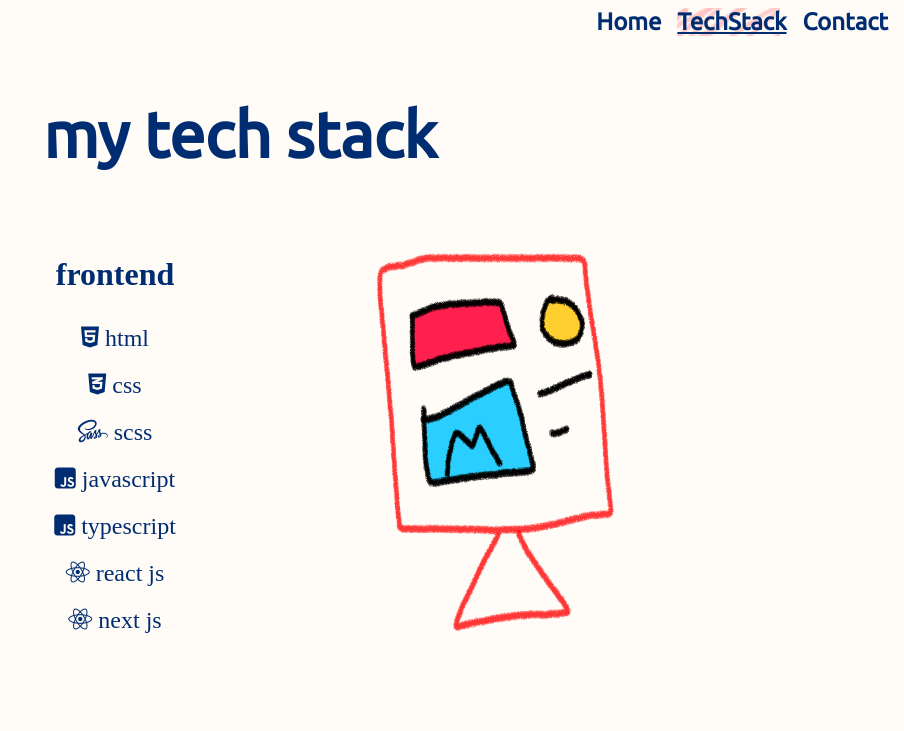
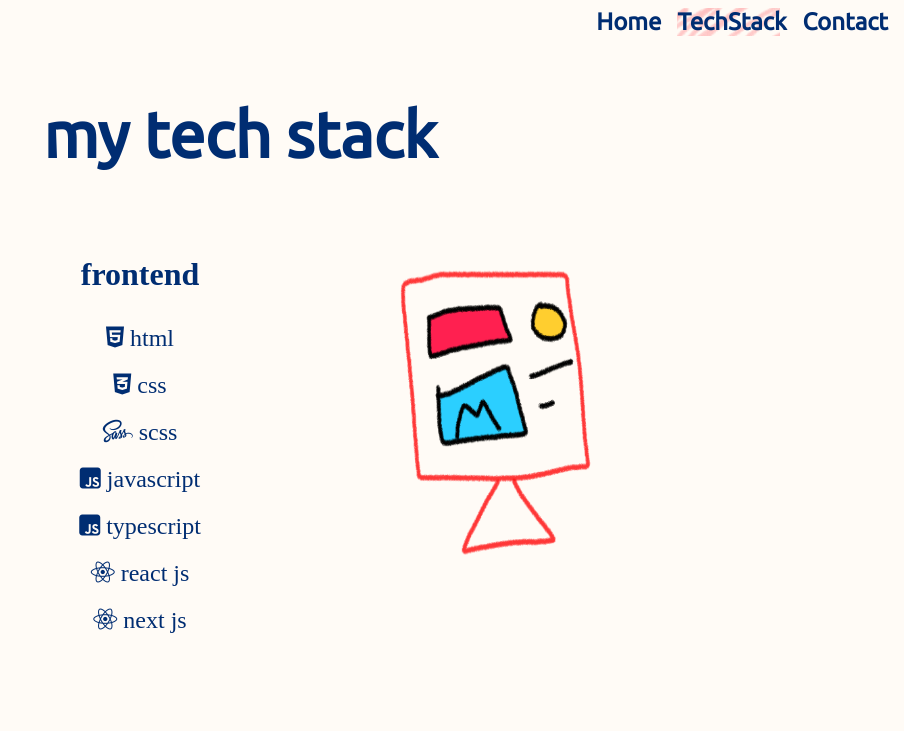
Before and after one commit to Mariya-ghafoor/personal-portfolio, a React (Vite) app: page /techstack in a window 1280 px wide. Shown: the top 731 px of the page, without its empty margins (376-1280 px from the left). Built offline with nearby package versions, Linux system fonts and the light colour scheme; a web font is replaced by a local one.

Commit message:
adjusts techstack images

```diff
--- a/src/components/Navbar/Navbar.module.scss
+++ b/src/components/Navbar/Navbar.module.scss
@@ -11,12 +11,11 @@
   font-size: 1.5rem;
   text-decoration: none;
   &:hover {
-    //color: rgb(254, 84, 84);
+    text-decoration: underline;
   }
 }
 
 .active_link {
-  text-decoration: underline;
   background-image: url("/assets/active_link.png");
   background-repeat: no-repeat;
   background-position-x: -7px;
--- a/src/pages/TechstackPage/TechstackPage.module.scss
+++ b/src/pages/TechstackPage/TechstackPage.module.scss
@@ -18,9 +18,9 @@
 }
 
 .techstack__image {
-  height: 400px;
-  width: 250px;
-  margin-top: 20px;
+  height: 300px;
+  width: 200px;
+  margin-top: 40px;
 }
 
 .techstack__list {
```
